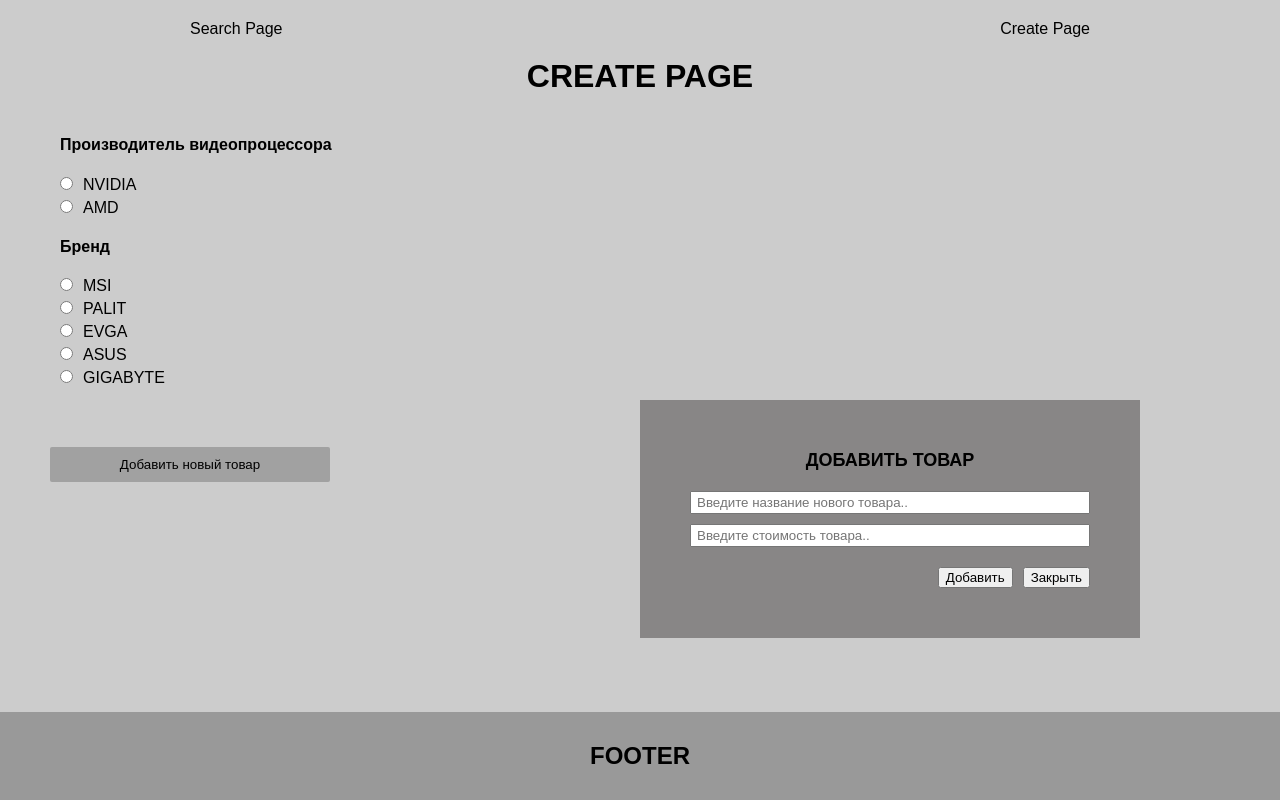
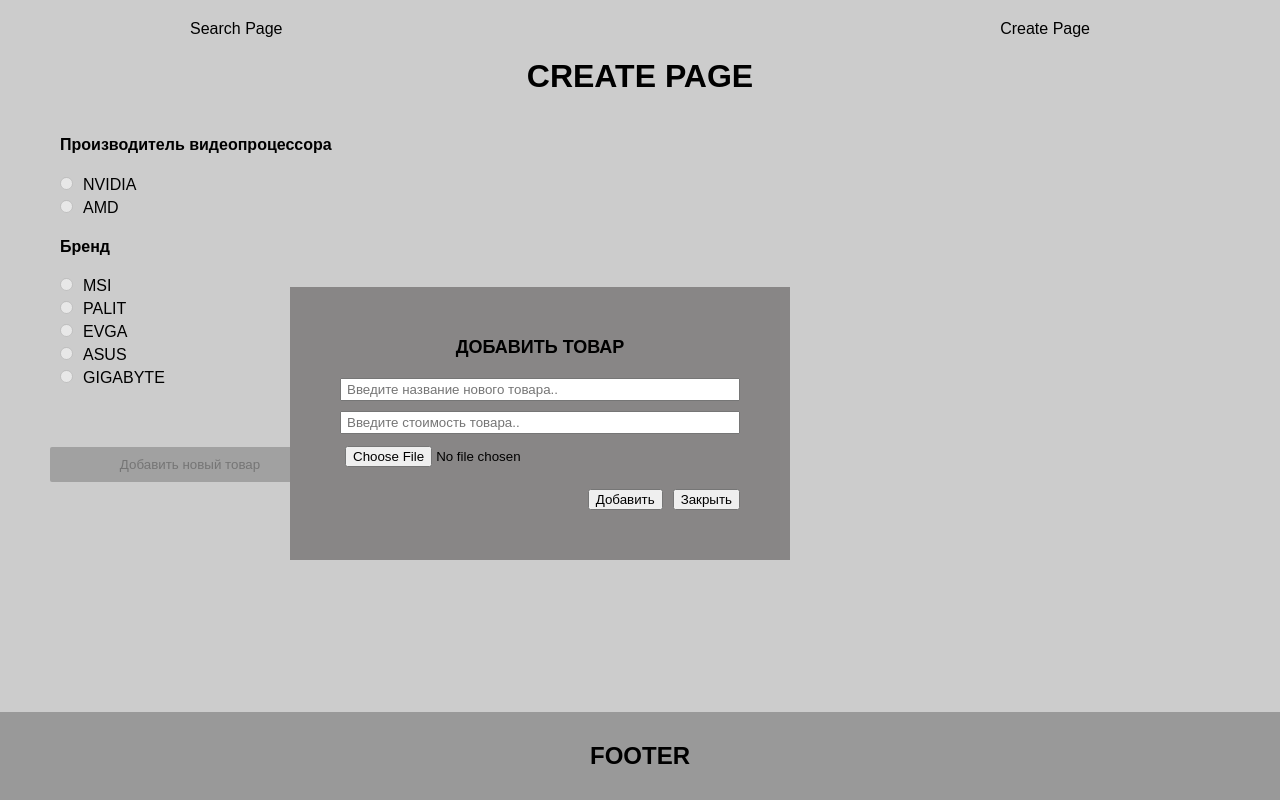
Before and after one commit to Fpsska/SmartDesign-Task, a React (Create React App) app in the folder client/: page /createpage in a window 1280 px wide. Both pictures are taken after a click on the button "Добавить новый товар". Built offline with nearby package versions, Linux system fonts and the light colour scheme.

Commit message:
feat: install react-spring package, create animation for hide Modal component & add conditional value of disable attr for inputs of FilterMenu component

```diff
--- a/client/package.json
+++ b/client/package.json
@@ -12,6 +12,7 @@
     "react-router": "^6.2.1",
     "react-router-dom": "^6.2.1",
     "react-scripts": "5.0.0",
+    "react-spring": "^9.4.3",
     "web-vitals": "^2.1.4"
   },
   "scripts": {
--- a/client/src/assets/scss/style.scss
+++ b/client/src/assets/scss/style.scss
@@ -51,7 +51,7 @@ button {
 
 .main {
     flex: 1;
-    background-color: #CCCCCC;
+    background-color: #cccccc;
 }
 
 .container {
@@ -99,6 +99,7 @@ button {
         height: 100%;
         display: flex;
         flex-direction: column;
+        position: relative;
     }
     &__section {
         height: 100%;
--- a/client/src/components/filtermenu/FilterMenu.jsx
+++ b/client/src/components/filtermenu/FilterMenu.jsx
@@ -1,7 +1,7 @@
 import React from "react";
 import "./filtermenu.scss"
 
-const FilterMenu = () => {
+const FilterMenu = ({ isVisible }) => {
     return (
         <div className="filter">
 
@@ -9,12 +9,12 @@ const FilterMenu = () => {
                 <h4 className="filter__name">Производитель видеопроцессора</h4>
 
                 <div className="filter__option">
-                    <input className="filter__radio" type="radio" name="manufacturer" id="nvidia" />
+                    <input className="filter__radio" type="radio" name="manufacturer" id="nvidia" disabled={isVisible ? true : ""} />
                     <label className="filter__value" htmlFor="nvidia">NVIDIA</label>
                 </div>
 
                 <div className="filter__option">
-                    <input className="filter__radio" type="radio" name="manufacturer" id="amd" />
+                    <input className="filter__radio" type="radio" name="manufacturer" id="amd" disabled={isVisible ? true : ""} />
                     <label className="filter__value" htmlFor="amd">AMD</label>
                 </div>
 
@@ -25,27 +25,27 @@ const FilterMenu = () => {
                 <h4 className="filter__name">Бренд</h4>
 
                 <div className="filter__option">
-                    <input className="filter__radio" type="radio" name="brand" id="msi" />
+                    <input className="filter__radio" type="radio" name="brand" id="msi" disabled={isVisible ? true : ""} />
                     <label className="filter__value" htmlFor="msi">MSI</label>
                 </div>
 
                 <div className="filter__option">
-                    <input className="filter__radio" type="radio" name="brand" id="palit" />
+                    <input className="filter__radio" type="radio" name="brand" id="palit" disabled={isVisible ? true : ""} />
                     <label className="filter__value" htmlFor="palit">PALIT</label>
                 </div>
 
                 <div className="filter__option">
-                    <input className="filter__radio" type="radio" name="brand" id="evga" />
+                    <input className="filter__radio" type="radio" name="brand" id="evga" disabled={isVisible ? true : ""} />
                     <label className="filter__value" htmlFor="evga">EVGA</label>
                 </div>
 
                 <div className="filter__option">
-                    <input className="filter__radio" type="radio" name="brand" id="asus" />
+                    <input className="filter__radio" type="radio" name="brand" id="asus" disabled={isVisible ? true : ""} />
                     <label className="filter__value" htmlFor="asus">ASUS</label>
                 </div>
 
                 <div className="filter__option">
-                    <input className="filter__radio" type="radio" name="brand" id="gigabyte" />
+                    <input className="filter__radio" type="radio" name="brand" id="gigabyte" disabled={isVisible ? true : ""} />
                     <label className="filter__value" htmlFor="gigabyte">GIGABYTE</label>
                 </div>
             </div>
--- a/client/src/components/modal/Modal.jsx
+++ b/client/src/components/modal/Modal.jsx
@@ -1,25 +1,47 @@
-import React from "react";
+import React, { useState } from "react";
+import { Spring, animated } from "react-spring";
 import "./modal.scss"
 
-const Modal = () => {
+const Modal = ({ isVisible, setVisibleStatus }) => {
+
+    const [name, setName] = useState("")
+    const [price, setPrice] = useState("");
+    const [file, setFile] = useState(null);
+
+    const selectFile = (e) => {
+        setFile(e.target.files[0])
+    }
+
     return (
-        <div className="modal">
+        <Spring
+            from={{ transform: "translateX(50%)" }}
+            to={{ transform: "translateX(-200%)" }}
+            config={{ duration: 360 }}
+            reverse={isVisible}
+        >
+            {
+                (styles) => (
+                    <animated.div className="modal" style={styles}>
                         <div className="modal__wrapper">
 
                             <h2 className="title title--modal">Добавить товар</h2>
 
                             <div className="modal__inputs">
-                    <input className="modal__input modal__input--name" type="text" placeholder="Введите название нового товара.." />
-                    <input className="modal__input modal__input--price" type="text" placeholder="Введите стоимость товара.." />
+                                <input className="modal__input modal__input--name" type="text" placeholder="Введите название нового товара.." value={name} onChange={e => setName(e.target.value)} />
+                                <input className="modal__input modal__input--price" type="text" placeholder="Введите стоимость товара.." value={price} onChange={e => setPrice(e.target.value)} />
+                                <input className="modal__input modal__input--file" type="file" onChange={selectFile} />
                             </div>
 
                             <div className="modal__nav">
                                 <button className="modal__button modal__button--add">Добавить</button>
-                    <button className="modal__button modal__button--close">Закрыть</button>
+                                <button className="modal__button modal__button--close" onClick={() => { setVisibleStatus(false) }}>Закрыть</button>
                             </div>
 
                         </div>
-        </div>
+                    </animated.div>
+                )
+            }
+        </Spring>
     )
 }
 
--- a/client/src/components/modal/modal.scss
+++ b/client/src/components/modal/modal.scss
@@ -1,9 +1,8 @@
 .modal {
     width: 500px;
     padding: 50px;
+    top: 35%;
     position: absolute;
-    top: 50%;
-    left: 50%;
     background-color: rgb(136, 134, 134);
     &__wrapper {
         display: flex;
--- a/client/src/components/pages/CreatePage.jsx
+++ b/client/src/components/pages/CreatePage.jsx
@@ -1,18 +1,27 @@
 import React from "react";
+import { useState } from "react";
 import FilterMenu from "../filtermenu/FilterMenu";
 import Modal from "../modal/Modal";
 
 const CreatePage = () => {
+    const [isVisible, setVisibleStatus] = useState(false);
+
     return (
         <div className="create">
             <div className="create__wrapper">
                 <h1 className="title">CREATE PAGE</h1>
                 <div className="create__section">
-                    <FilterMenu />
-                    <button className="create__button">Добавить новый товар</button>
+                    <FilterMenu isVisible={isVisible} />
+                    <button className="create__button" disabled={isVisible ? true : ""} onClick={() => { setVisibleStatus(true) }}>Добавить новый товар</button>
+                </div>
+                <div className="create__modal">
+                    {isVisible ?
+                        <Modal isVisible={isVisible} setVisibleStatus={setVisibleStatus} />
+                        :
+                        <></>
+                    }
                 </div>
             </div>
-            <Modal/>
         </div>
     )
 }
```
Also changed, not shown: client/src/components/pages/SearchPage.jsx (line endings or trailing spaces), 1 other file (tests, documents, lock files or other folders). Lines whose indentation alone changed are shown as unchanged.
